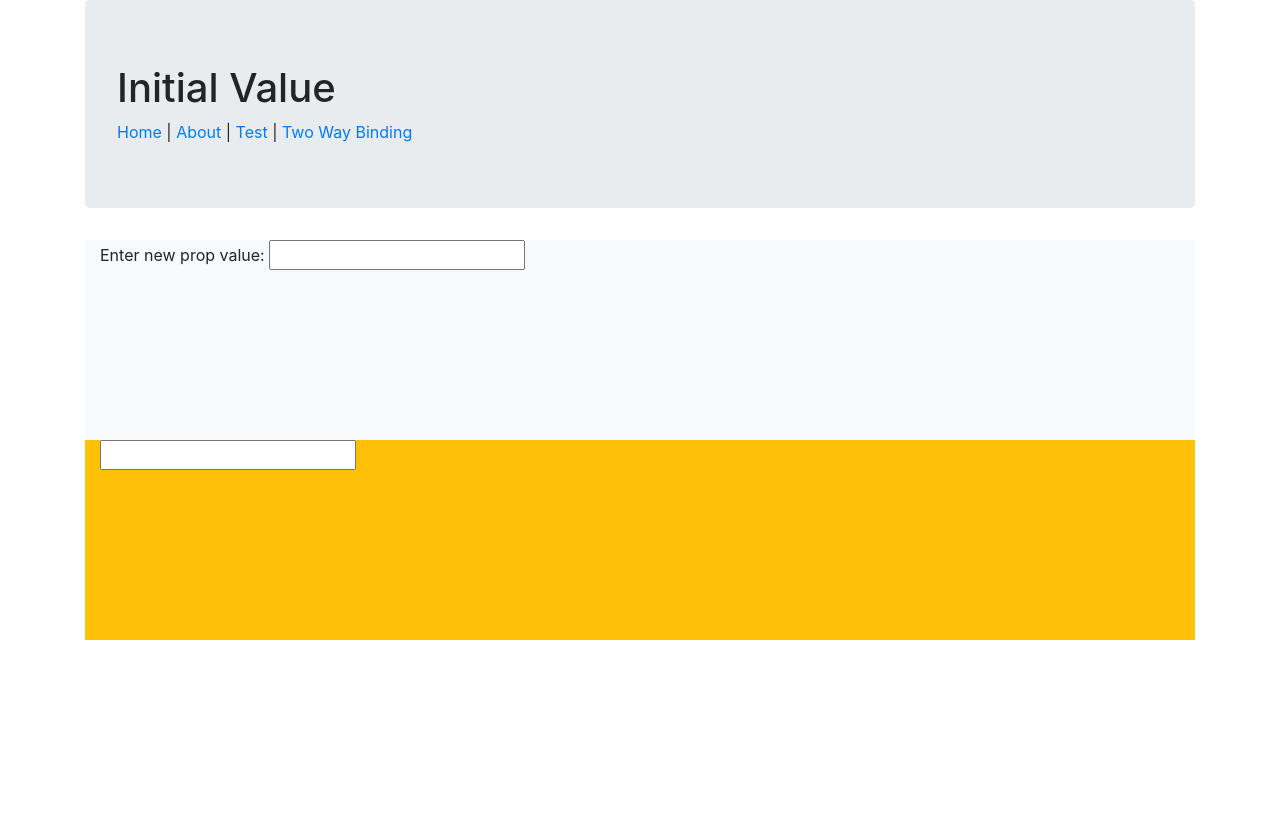
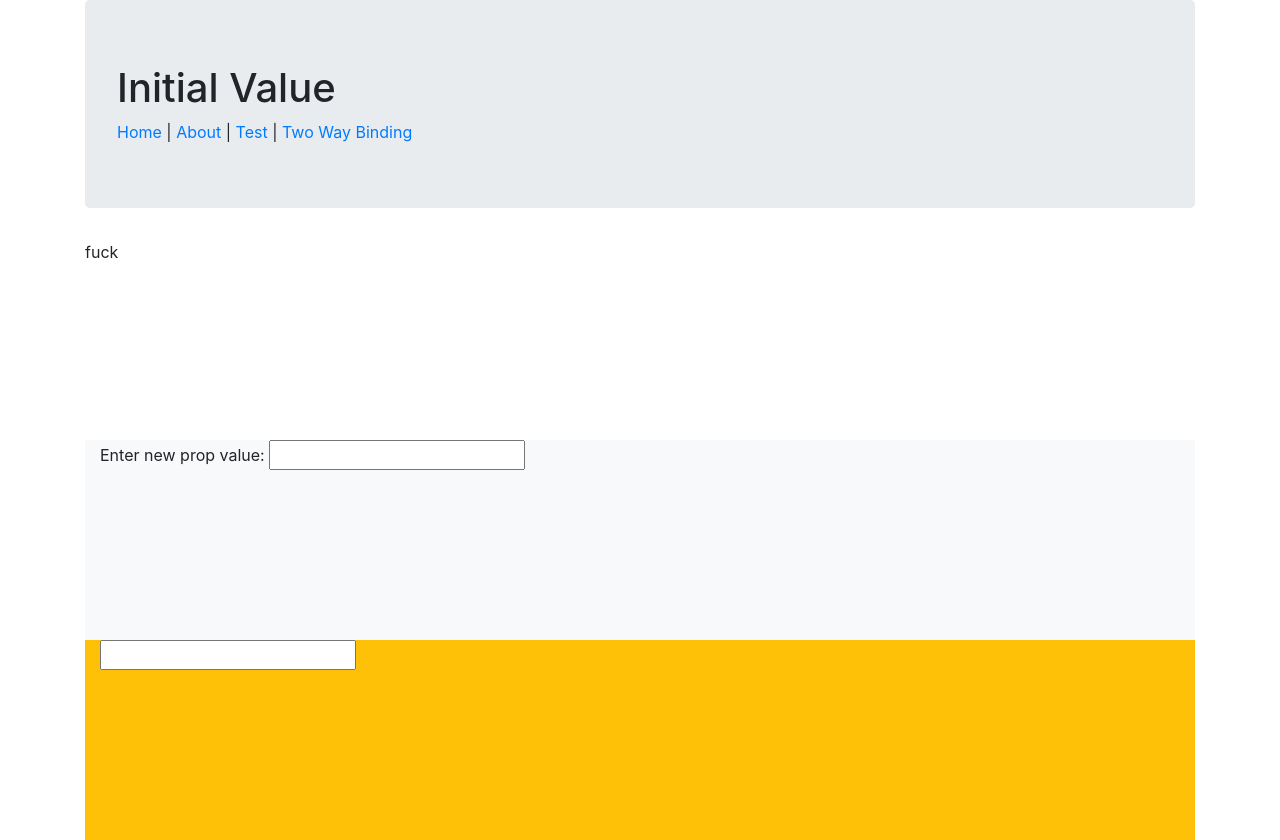
Before and after one commit to na-95/angular-practice, an Angular app: page /test in a window 1280 px wide. Before the commit the page ends 800 px from the top, so only its background shows below. Built offline with nearby package versions, Linux system fonts and the light colour scheme.

Commit message:
ngonchanges runs before ngoninit confusion cleared

```diff
--- a/src/app/components/child-one/child-one.component.html
+++ b/src/app/components/child-one/child-one.component.html
@@ -1,3 +1,4 @@
+<div>{{leMessage}}</div>
 <div class="container bg-light">
     Enter new prop value:
     <input (input)="onSubmit($event)" type="text">
--- a/src/app/components/child-one/child-one.component.ts
+++ b/src/app/components/child-one/child-one.component.ts
@@ -1,4 +1,4 @@
-import { Component, OnInit } from '@angular/core';
+import { Component, Input, OnChanges, OnInit, SimpleChanges } from '@angular/core';
 import { TestServiceService } from 'src/app/services/test-service.service';
 
 @Component({
@@ -6,11 +6,22 @@ import { TestServiceService } from 'src/app/services/test-service.service';
   templateUrl: './child-one.component.html',
   styleUrls: ['./child-one.component.css']
 })
-export class ChildOneComponent implements OnInit {
+export class ChildOneComponent implements OnInit, OnChanges {
 
-  constructor(private testService: TestServiceService) { }
+  @Input() leMessage: string = 'Bitch';
+
+  constructor(private testService: TestServiceService) {
+    console.log(this.leMessage, 'constructor')
+
+  }
 
   ngOnInit(): void {
+    console.log(this.leMessage, 'init')
+  }
+
+  ngOnChanges(changes: SimpleChanges) {
+    // ngOnChanges is called before ngOnInit to ensure that the later function has access to the data bounded to the input props when it is called. if the initialized value (Bitch in this case) is required, use constructor.
+    console.log(changes.leMessage, 'onChanges')
   }
 
   onSubmit = (e) => {
--- a/src/app/components/test/test.component.html
+++ b/src/app/components/test/test.component.html
@@ -1,2 +1,2 @@
-<app-child-one></app-child-one>
+<app-child-one [leMessage]="leMessage"></app-child-one>
 <app-child-two *ngIf="showChildTwo"></app-child-two>
--- a/src/app/components/test/test.component.ts
+++ b/src/app/components/test/test.component.ts
@@ -8,6 +8,8 @@ import { Component, OnInit } from '@angular/core';
 export class TestComponent implements OnInit {
 
   showChildTwo: boolean = false;
+  leMessage: string = 'fuck';
+
   constructor() { }
 
   ngOnInit(): void {
```
